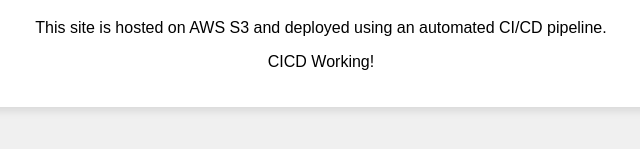
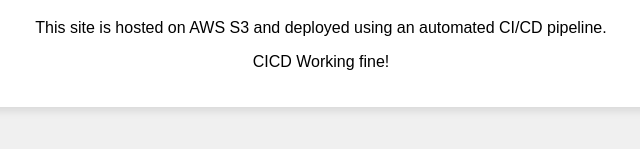
Before and after one commit to Hardik9791/Serverless-CICD, a plain HTML site: page index.html in a window 1280 px wide. Shown: the part 139-288 px from the top of the page, 319-959 px from the left. Drawn offline with Linux system fonts and the light colour scheme.

Commit message:
updated index.html file

```diff
--- a/index.html
+++ b/index.html
@@ -10,7 +10,7 @@
     <div class="container">
         <h1>Welcome to My Static Website</h1>
         <p>This site is hosted on AWS S3 and deployed using an automated CI/CD pipeline.</p>
-        <p>CICD Working!</p>
+        <p>CICD Working fine!</p>
     </div>
     <script src="app.js"></script>
 </body>
```
